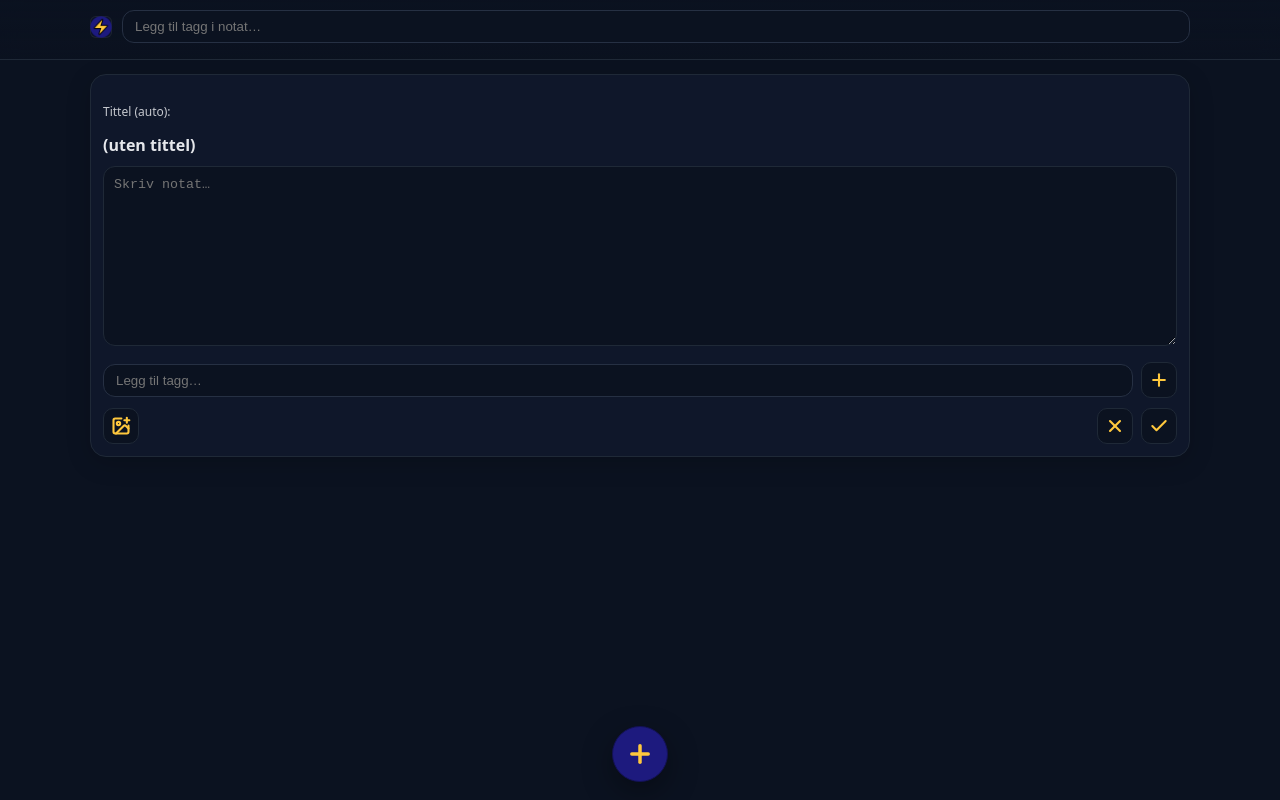
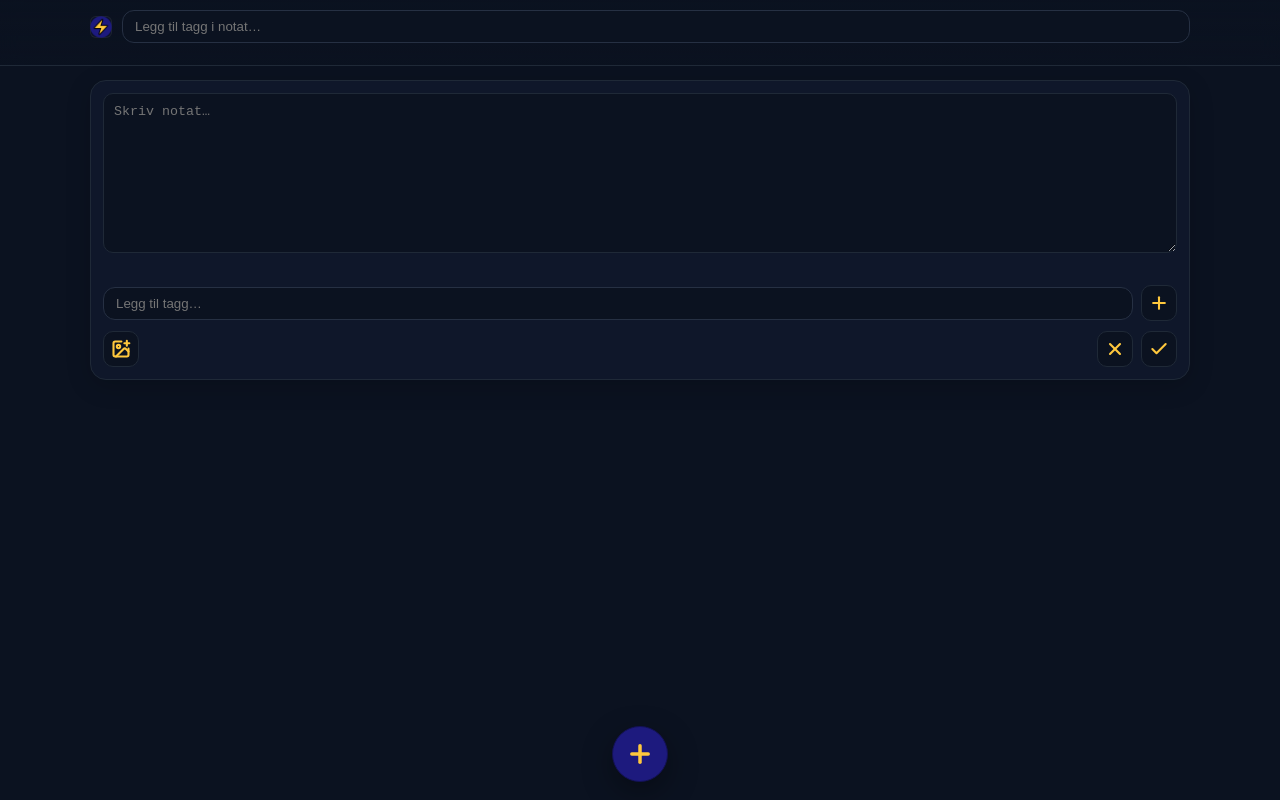
Before and after one commit to heartbar369/storm, a React (Vite) app: page / in a window 1280 px wide. Both pictures are taken after a click on the button "Nytt notat". Built offline with nearby package versions, Linux system fonts and the light colour scheme.

Commit message:
push: oppdateringer

```diff
--- a/src/App.tsx
+++ b/src/App.tsx
@@ -5,9 +5,9 @@ import { computedTitleFromBody } from './lib/text';
 import { colorForTag, ensureContrastBgForWhite } from './lib/tags';
 import { debounce, loadNotes, saveNotes } from './lib/storage';
 import { directAndRelatedNotes, rankTopBarTags, tagBaseScores } from './lib/rank';
-import { Plus, Check, ImagePlus, X, Pencil, Eraser } from 'lucide-react';
+import { Plus, Check, ImagePlus, X, Eraser } from 'lucide-react';
 
-const LOGO_PATH = '/icons/icon-192.png';
+const LOGO_PATH = '/icons/icon-192.png'; // Bytt om du har egen logo i /public
 
 function uid() { return Math.random().toString(36).slice(2) + Date.now().toString(36); }
 function useDebouncedSave(notes: Note[]) {
@@ -15,36 +15,16 @@ function useDebouncedSave(notes: Note[]) {
   useEffect(() => { save(notes); }, [notes, save]);
 }
 
-/** Stopwords (no/en – enkel liste) */
+/** Enkle stopwords (no/en) */
 const STOP = new Set([
   'og','i','på','til','det','en','et','jeg','du','vi','dere','er','som','av','med','for','ikke','å','eller','men','de','der','den',
   'the','a','an','of','in','on','to','is','are','be','as','at','by','for','and','or','not'
 ]);
 
-/** Tokenizer av brødtekst */
+/** Tokenizer av brødtekst → unike ord */
 function extractTokens(text: string): string[] {
   const m = text.toLowerCase().match(/[\p{L}\p{N}_-]+/gu) || [];
-  return m.filter(w => w.length >= 2 && !STOP.has(w) && !/^\d+$/.test(w));
-}
-
-/** Best-effort henting av og:image som dataURL (ignorér feil/CORS) */
-async function tryFetchOgImage(url: string): Promise<string | undefined> {
-  try {
-    const res = await fetch(url, { mode: 'cors' });
-    if (!res.ok) return undefined;
-    const html = await res.text();
-    const match = html.match(/<meta[^>]+property=["']og:image["'][^>]*content=["']([^"']+)["'][^>]*>/i);
-    const imgUrl = match?.[1]; if (!imgUrl) return undefined;
-    const imgRes = await fetch(imgUrl, { mode: 'cors' });
-    if (!imgRes.ok) return undefined;
-    const blob = await imgRes.blob();
-    const fr = new FileReader();
-    return await new Promise((resolve) => {
-      fr.onload = () => resolve(String(fr.result));
-      fr.onerror = () => resolve(undefined);
-      fr.readAsDataURL(blob);
-    });
-  } catch { return undefined; }
+  return Array.from(new Set(m.filter(w => w.length >= 2 && !STOP.has(w) && !/^\d+$/.test(w))));
 }
 
 function TagPill({ tag, onClick, onRemove, asButton = true }: { tag: string; onClick?: () => void; onRemove?: () => void; asButton?: boolean }) {
@@ -53,7 +33,9 @@ function TagPill({ tag, onClick, onRemove, asButton = true }: { tag: string; onC
   return (
     <El className="tagpill" style={{ background: bg }} onClick={onClick} title={tag} aria-label={tag}>
       <span>{tag}</span>
-      {onRemove && <span className="x" onClick={(e) => { e.stopPropagation(); onRemove(); }} aria-label={`Fjern ${tag}`}>×</span>}
+      {onRemove && (
+        <span className="x" onClick={(e) => { e.stopPropagation(); onRemove(); }} aria-label={`Fjern ${tag}`}>×</span>
+      )}
     </El>
   );
 }
@@ -78,12 +60,17 @@ function TopBar({
     const prefix = allTags.filter(t => t.toLowerCase().startsWith(q));
     const contains = allTags.filter(t => !prefix.includes(t) && t.toLowerCase().includes(q));
     const score = (t: string) => (baseScores[t] || 0) + (t.toLowerCase().startsWith(q) ? 1.5 : (t.toLowerCase().includes(q) ? 0.3 : 0));
-    return [...prefix, ...contains].sort((a, b) => score(b) - score(a)).slice(0, 12);
+    return [...prefix, ...contains].sort((a, b) => score(b) - score(a)).slice(0, 20);
   }, [input, allTags, baseScores]);
 
+  function scrollBottom() {
+    requestAnimationFrame(() => {
+      window.scrollTo({ top: document.documentElement.scrollHeight, behavior: 'smooth' });
+    });
+  }
   function toggleFilterTag(t: string) {
     setSelected(selected.includes(t) ? selected.filter(x => x !== t) : [...selected, t]);
-    window.scrollTo({ top: 0, behavior: 'smooth' });
+    scrollBottom(); // Vis nyeste direkte treff nederst
   }
   function onEnter() {
     const top = (typeahead[0] || input.trim());
@@ -96,13 +83,13 @@ function TopBar({
     <div className="topbar">
       <div className="topbar-inner">
         <div className="row" style={{ gap: 10 }}>
+          {/* Valgte filter-tagger */}
           {selected.map(t => (
             <TagPill key={t} tag={t} onClick={() => toggleFilterTag(t)} onRemove={() => toggleFilterTag(t)} />
           ))}
 
-          {/* App-logo fra /public */}
+          {/* Logo (valgfri) + søk/input */}
           <img className="logo-img" src={LOGO_PATH} alt="Storm" />
-
           <input
             className="input"
             placeholder={draftOpen ? 'Legg til tagg i notat…' : 'Søk/velg tagg…'}
@@ -118,45 +105,40 @@ function TopBar({
           )}
         </div>
 
-        {input ? (
-          <div className="suggestion-bar">
-            {typeahead.map(t => (
-              <TagPill key={t} tag={t} onClick={() => { draftOpen ? onAddTagToDraft(t) : toggleFilterTag(t); setInput(''); }} />
-            ))}
-          </div>
-        ) : (
-          <div className="suggestion-bar">
-            {ranked.slice(0, 24).map(t => (
-              <TagPill key={t} tag={t} onClick={() => draftOpen ? onAddTagToDraft(t) : toggleFilterTag(t)} />
-            ))}
-          </div>
-        )}
+        {/* ÉN linje – scroll horisontalt */}
+        <div className="topbar-tags">
+          {(input ? typeahead : ranked.slice(0, 50)).map(t => (
+            <TagPill key={t} tag={t} onClick={() => { draftOpen ? onAddTagToDraft(t) : toggleFilterTag(t); if (input) setInput(''); }} />
+          ))}
+        </div>
       </div>
     </div>
   );
 }
 
-/* Lesekort */
+/* Lesekort – klikk hvor som helst for å redigere. Bilde til høyre. */
 function ReadCard({ note, onEdit, onClickTag }: { note: Note; onEdit: () => void; onClickTag: (t: string) => void; }) {
   const bodyPreview = note.body.split(/\r\n|\n|\r|\u2028|\u2029/).join('\n');
   return (
-    <div className="card">
-      <div className="tags">
+    <div className="card" onClick={onEdit} role="button" aria-label="Rediger notat">
+      <div className="tags" onClick={(e) => e.stopPropagation()}>
         {note.tags.map(t => (
           <span key={t} onClick={(e) => { e.stopPropagation(); onClickTag(t); }}>
             <TagPill tag={t} asButton={false} />
           </span>
         ))}
       </div>
-      {note.image && <img src={note.image} alt="" />}
-      <h3>{note.title || '(uten tittel)'}</h3>
-      <p>{bodyPreview}</p>
-      <div className="edit-actions">
-        <button className="icon-btn" onClick={onEdit} title="Rediger" aria-label="Rediger">
-          <Pencil color="var(--iconB)" strokeWidth={2.5} />
-        </button>
-        <span className="small">Oppdatert: {new Date(note.updatedAt || note.createdAt).toLocaleString()}</span>
+
+      <div className="card-row">
+        <div className="text">
+          {note.title && <h3>{note.title}</h3>}
+          {bodyPreview && <p>{bodyPreview}</p>}
+        </div>
+        {note.image && <img className="thumb" src={note.image} alt="" />}
       </div>
+
+      {/* edit-knapp fjernet – hele kortet er klikkbart */}
+      <div className="small">Oppdatert: {new Date(note.updatedAt || note.createdAt).toLocaleString()}</div>
     </div>
   );
 }
@@ -168,49 +150,41 @@ function EditCard({ note, onSave, onDelete, onCancel }:
   const [tags, setTags] = useState<string[]>(note.tags);
   const [tagInput, setTagInput] = useState('');
   const [image, setImage] = useState<string | undefined>(note.image);
+
   const textRef = useRef<HTMLTextAreaElement | null>(null);
-  const [selectedWord, setSelectedWord] = useState<string | null>(null);
-  const [cursorWord, setCursorWord] = useState<string | null>(null);
-
+  const caretRef = useRef<number>(0);
   const fileRef = useRef<HTMLInputElement | null>(null);
 
+  // oppdater caret-ref løpende
+  const updateCaretRef = () => {
+    const ta = textRef.current;
+    if (ta && typeof ta.selectionStart === 'number') caretRef.current = ta.selectionStart;
+  };
+
   useEffect(() => { setBody(note.body); setTags(note.tags); setImage(note.image); }, [note.id]);
+
+  // Tittel beregnes, men ikke vist i UI
   const title = useMemo(() => computedTitleFromBody(body), [body]);
 
-  // Kjente tagger
-  const knownTags = useMemo(() => {
-    const s = new Set<string>();
-    try {
-      const raw = localStorage.getItem('storm_notes');
-      if (raw) (JSON.parse(raw) as Note[]).forEach(n => n.tags.forEach(t => s.add(t)));
-    } catch {}
-    tags.forEach(t => s.delete(t));
-    return s;
-  }, [tags]);
-
-  const knownFreq: Record<string, number> = useMemo(() => {
-    const f: Record<string, number> = {};
-    try {
-      const raw = localStorage.getItem('storm_notes');
-      if (raw) (JSON.parse(raw) as Note[]).forEach(n => n.tags.forEach(t => { f[t] = (f[t] || 0) + 1; }));
-    } catch {}
-    return f;
-  }, []);
-
-  const tokens = useMemo(() => extractTokens(body), [body]);
-  const tokenFreq: Record<string, number> = useMemo(() => {
-    const f: Record<string, number> = {};
-    for (const w of tokens) f[w] = (f[w] || 0) + 1;
-    return f;
-  }, [tokens]);
-
-  const coScore = (t: string) => tags.reduce((s, ex) => s + (ex && t ? 1 : 0), 0);
+  // Kun foreslå ord som finnes i teksten (ikke historikk)
+  const textTokens = useMemo(() => extractTokens(body), [body]);
 
   function addTag(t: string) {
     const clean = t.trim(); if (!clean) return;
     if (tags.includes(clean)) return;
-    setTags([...tags, clean]);
+    const winY = window.scrollY;
+    const caret = caretRef.current;
+    setTags(prev => [...prev, clean]);
     setTagInput('');
+    // hold fokus/caret og scrollposisjon
+    setTimeout(() => {
+      const ta = textRef.current;
+      if (ta) {
+        ta.focus();
+        try { ta.setSelectionRange(caret, caret); } catch {}
+      }
+      window.scrollTo({ top: winY });
+    }, 0);
   }
   function removeTag(t: string) { setTags(tags.filter(x => x !== t)); }
 
@@ -227,6 +201,27 @@ function EditCard({ note, onSave, onDelete, onCancel }:
     onSave({ ...note, body, title, tags, image, updatedAt: Date.now() });
   }
 
+  // Autosave når bruker “forlater” appen
+  useEffect(() => {
+    const handler = () => { persist(); };
+    const vis = () => { if (document.hidden) persist(); };
+    window.addEventListener('beforeunload', handler);
+    window.addEventListener('pagehide', handler);
+    window.addEventListener('blur', handler);
+    document.addEventListener('visibilitychange', vis);
+    return () => {
+      window.removeEventListener('beforeunload', handler);
+      window.removeEventListener('pagehide', handler);
+      window.removeEventListener('blur', handler);
+      document.removeEventListener('visibilitychange', vis);
+    };
+    // eslint-disable-next-line react-hooks/exhaustive-deps
+  }, [body, tags, image, title]);
+
+  // Forslag kun fra tekst:
+  // 1) Et ord markert/ved cursor gir presise forslag (prefix/contains).
+  // 2) Inputfelt for tagg filtrerer tekst-ord.
+  const [cursorWord, setCursorWord] = useState<string | null>(null);
   function getWordAt(text: string, pos: number) {
     const left = text.slice(0, pos), right = text.slice(pos);
     const leftMatch = left.match(/[\p{L}\p{N}_-]+$/u);
@@ -236,107 +231,75 @@ function EditCard({ note, onSave, onDelete, onCancel }:
   }
   function handleSelectOrInput() {
     const ta = textRef.current; if (!ta) return;
-    const start = ta.selectionStart ?? 0, end = ta.selectionEnd ?? 0;
-    if (end > start) {
-      const sel = ta.value.slice(start, end).trim().replace(/^[#]+/, '').slice(0, 40);
-      setSelectedWord(sel || null);
-    } else {
-      setSelectedWord(null);
-      const w = getWordAt(ta.value, start);
-      setCursorWord(w || null);
-    }
+    updateCaretRef();
+    const start = ta.selectionStart ?? 0;
+    const w = getWordAt(ta.value, start);
+    setCursorWord(w || null);
   }
-
-  const smartSuggestions = useMemo(() => {
-    const fromText = Object.keys(tokenFreq);
-    const set = new Set<string>(fromText);
-    knownTags.forEach(t => set.add(t));
-    const score = (t: string) =>
-      (tokenFreq[t] || 0) * 1.0 + (knownFreq[t] ? 3 : 0) + coScore(t) * 2 + Math.min(0.4, Math.max(0, (t.length - 2)) * 0.02);
-    return Array.from(set).filter(t => !tags.includes(t)).sort((a,b)=> score(b)-score(a)).slice(0, 10);
-  }, [tokenFreq, knownTags, knownFreq, tags]);
 
   const contextualSuggestions = useMemo(() => {
     const w = (cursorWord || '').toLowerCase();
     if (!w || w.length < 2) return [] as string[];
-    const pool = Array.from(knownTags).filter(t => t.toLowerCase().includes(w));
-    const score = (t: string) => (knownFreq[t] || 0) + (t.toLowerCase().startsWith(w) ? 2 : (t.toLowerCase().includes(w) ? 0.5 : 0)) + coScore(t);
-    return pool.sort((a,b)=> score(b)-score(a)).slice(0, 8);
-  }, [cursorWord, knownTags, knownFreq, tags]);
+    const pool = textTokens.filter(t => !tags.includes(t) && (t.toLowerCase().startsWith(w) || t.toLowerCase().includes(w)));
+    // prefiks først, deretter contains
+    const score = (t: string) => (t.toLowerCase().startsWith(w) ? 2 : 0.5);
+    return pool.sort((a,b)=> score(b)-score(a)).slice(0, 10);
+  }, [cursorWord, textTokens, tags]);
 
   const inputSuggestions = useMemo(() => {
     const q = tagInput.trim().toLowerCase();
     if (!q) return [] as string[];
-    const pool = Array.from(knownTags).filter(t => t.toLowerCase().includes(q));
-    const score = (t: string) => (knownFreq[t] || 0) + 3 * coScore(t) + (t.toLowerCase().startsWith(q) ? 2 : (t.toLowerCase().includes(q) ? 0.5 : 0));
+    const pool = textTokens.filter(t => !tags.includes(t) && (t.toLowerCase().startsWith(q) || t.toLowerCase().includes(q)));
+    const score = (t: string) => (t.toLowerCase().startsWith(q) ? 2 : 0.5);
     return pool.sort((a,b)=> score(b)-score(a)).slice(0, 10);
-  }, [tagInput, knownTags, knownFreq, tags]);
+  }, [tagInput, textTokens, tags]);
 
   return (
-    <div className="editcard">
-      {/* Tagger over notatet */}
-      <div className="tags">
-        {tags.map(t => (<TagPill key={t} tag={t} onRemove={() => removeTag(t)} />))}
-      </div>
-
-      {image && <img src={image} alt="" />}
-
-      <div className="small">Tittel (auto):</div>
-      <div style={{ fontWeight: 700, marginTop: 4 }}>{title || '(uten tittel)'}</div>
+    <div className="editcard" onClick={(e) => e.stopPropagation()} role="group" aria-label="Rediger notat">
+      {image && <img src={image} alt="" style={{ width: '100%', height: 'auto', borderRadius: 12, border: '1px solid var(--muted)' }} />}
 
       <textarea
         ref={textRef}
         value={body}
         onChange={(e) => { setBody(e.target.value); handleSelectOrInput(); }}
-        onSelect={handleSelectOrInput}
+        onClick={handleSelectOrInput}
         onKeyUp={handleSelectOrInput}
         placeholder="Skriv notat…"
-        style={{ width: '100%', minHeight: 180, padding: 10, borderRadius: 12 }}
       />
 
-      {/* Hurtig-chip ved markert ord */}
-      {selectedWord && selectedWord.length > 0 && (
+      {/* Forslag fra ord ved markør */}
+      {contextualSuggestions.length > 0 && (
         <div className="suggestion-bar">
-          <button className="suggestion-pill" onClick={() => { addTag(selectedWord); setSelectedWord(null); }}>
-            {selectedWord}
-          </button>
-        </div>
-      )}
-
-      {/* Live forslag fra tekst + kjente tagger */}
-      {smartSuggestions.length > 0 && (
-        <div className="suggestion-bar">
-          {smartSuggestions.map(t => (
-            Array.from(knownTags).includes(t)
-              ? <TagPill key={t} tag={t} onClick={() => addTag(t)} />
-              : <button key={t} className="suggestion-pill" onClick={() => addTag(t)}>{t}</button>
+          {contextualSuggestions.map(t => (
+            <button key={t} className="suggestion-pill" onClick={() => addTag(t)}>{t}</button>
           ))}
         </div>
       )}
 
-      {/* Kontekstuelle forslag */}
-      {contextualSuggestions.length > 0 && (
-        <div className="suggestion-bar">
-          {contextualSuggestions.map(t => (<TagPill key={t} tag={t} onClick={() => addTag(t)} />))}
-        </div>
-      )}
+      {/* Tagger i notatet */}
+      <div className="tags">
+        {tags.map(t => (<TagPill key={t} tag={t} onRemove={() => removeTag(t)} />))}
+      </div>
 
-      {/* Manuell tagg-input */}
+      {/* Manuell tagg-input (filtrerer kun ord som finnes i teksten) */}
       <div className="row" style={{ marginTop: 6 }}>
         <input className="input" placeholder="Legg til tagg…" value={tagInput}
           onChange={(e) => setTagInput(e.target.value)}
-          onKeyDown={(e) => { if (e.key === 'Enter') { addTag(tagInput); } }} />
+          onKeyDown={(e) => { if (e.key === 'Enter') addTag(tagInput); }}
+          onBlur={updateCaretRef}
+          onFocus={updateCaretRef}
+        />
         <button className="icon-btn" onClick={() => addTag(tagInput)} title="Legg til tagg" aria-label="Legg til tagg">
           <Plus color="var(--iconB)" strokeWidth={2.5} />
         </button>
       </div>
       {inputSuggestions.length > 0 && (
         <div className="suggestion-bar">
-          {inputSuggestions.map(t => (<TagPill key={t} tag={t} onClick={() => addTag(t)} />))}
+          {inputSuggestions.map(t => (<button key={t} className="suggestion-pill" onClick={() => addTag(t)}>{t}</button>))}
         </div>
       )}
 
-      {/* Skjult filinput + ImagePlus-knapp */}
+      {/* Skjult filinput + ImagePlus-knapp + Lukk + Lagre */}
       <input ref={fileRef} type="file" accept="image/*" onChange={onPickFile} style={{ display: 'none' }} />
       <div className="edit-actions">
         <div style={{ display: 'flex', gap: 8 }}>
@@ -360,41 +323,46 @@ export default function App() {
 
   const { direct, related } = useMemo(() => directAndRelatedNotes(notes, selected), [notes, selected]);
 
-  // Feed: eldst øverst → nyest nederst
-  const baseOrder = useMemo(
+  // Basisrekkefølge: eldst → nyest (nyeste nederst)
+  const baseAsc = useMemo(
     () => notes.slice().sort((a,b)=> (a.updatedAt||a.createdAt)-(b.updatedAt||b.createdAt)),
     [notes]
   );
 
+  // Ved filter: vis RELATERTE først (oppover), DIREKTE nederst (nyeste nederst)
   const visible = useMemo(() => {
-    if (selected.length === 0) return baseOrder;
-    const rel = related.map(x => x.note);
-    const ordered = [...direct, ...rel];
-    return ordered.sort((a,b)=> (a.updatedAt||a.createdAt)-(b.updatedAt||b.createdAt));
-  }, [baseOrder, direct, related, selected]);
+    if (selected.length === 0) return baseAsc;
+    const relatedAsc = related.map(x => x.note)
+      .sort((a,b)=> (a.updatedAt||a.createdAt)-(b.updatedAt||b.createdAt));
+    const directAsc = direct.slice()
+      .sort((a,b)=> (a.updatedAt||a.createdAt)-(b.updatedAt||b.createdAt));
+    return [...relatedAsc, ...directAsc];
+  }, [baseAsc, direct, related, selected]);
 
   function addNote(initial?: Partial<Note>) {
     const now = Date.now();
     const n: Note = {
-      id: uid(),
-      title: '',
-      body: initial?.body ?? '',
+      id: uid(), title: '', body: initial?.body ?? '',
       tags: (initial?.tags as string[])?.slice?.() ?? selected.slice(),
-      image: initial?.image,
-      createdAt: now,
-      updatedAt: now
+      image: initial?.image, createdAt: now, updatedAt: now
     };
-    setNotes(prev => [...prev, n]);  // nederst i feed
+    setNotes(prev => [...prev, n]);  // nederst
     setEditingId(n.id);
   }
-  function saveNote(n: Note) {
-    setNotes(prev => prev.map(x => x.id === n.id ? n : x));
-    setEditingId(null);
+  function saveNote(n: Note) { setNotes(prev => prev.map(x => x.id === n.id ? n : x)); setEditingId(null); }
+  function deleteNote(id: string) { setNotes(prev => prev.filter(n => n.id !== id)); setEditingId(null); }
+
+  function scrollBottom() {
+    requestAnimationFrame(() => {
+      window.scrollTo({ top: document.documentElement.scrollHeight, behavior: 'smooth' });
+    });
   }
-  function deleteNote(id: string) {
-    setNotes(prev => prev.filter(n => n.id !== id));
-    setEditingId(null);
+
+  function onClickTagFilter(t: string) {
+    setSelected(prev => prev.includes(t) ? prev : [...prev, t]);
+    scrollBottom();
   }
+
   function addTagToDraft(t: string) {
     if (!editingId) return;
     const tag = t.trim(); if (!tag) return;
@@ -402,31 +370,9 @@ export default function App() {
       ? { ...n, tags: [...n.tags, tag], updatedAt: Date.now() } : n));
   }
 
-  // IMPORT via Web Share Target (Android) eller /?url=...
-  useEffect(() => {
-    const { pathname, search } = window.location;
-    const isShare = pathname === '/share' || pathname === '/share-target' || pathname === '/' || pathname === '';
-    if (!isShare) return;
-
-    const p = new URLSearchParams(search);
-    const url = p.get('url') || '';
-    const title = p.get('title') || '';
-    const text = p.get('text') || '';
-
-    if (!url && !title && !text) return;
-
-    (async () => {
-      let image: string | undefined = undefined;
-      if (url) image = await tryFetchOgImage(url);
-      const body = [title, text, url].filter(Boolean).join('\n\n').trim();
-      addNote({ body, image });
-      history.replaceState(null, '', '/');
-    })();
-  // eslint-disable-next-line react-hooks/exhaustive-deps
-  }, []);
-
   return (
     <div className="app">
+      <div className="top-placeholder"></div>
       <TopBar
         notes={notes}
         selected={selected}
@@ -436,11 +382,6 @@ export default function App() {
       />
 
       <div className="container">
-        {selected.length > 0 && (
-          <div className="small" style={{ margin: '6px 0 12px' }}>
-            Direkte treff først. Deretter relaterte notater. (Nyeste nederst)
-          </div>
-        )}
         <div className="feed">
           {visible.map(n => (
             <div key={n.id}>
@@ -455,7 +396,7 @@ export default function App() {
                 <ReadCard
                   note={n}
                   onEdit={() => setEditingId(n.id)}
-                  onClickTag={(t) => setSelected(prev => prev.includes(t) ? prev : [...prev, t])}
+                  onClickTag={(t) => onClickTagFilter(t)}
                 />
               )}
             </div>
--- a/src/index.css
+++ b/src/index.css
@@ -41,19 +41,33 @@ input, textarea { color: var(--text); background: #0b1220; border: 1px solid var
   border: 1px solid #263043;
 }
 
-/* App-logo ved søkefeltet */
+/* App-logo ved søkefeltet (om du bruker den) */
 .logo-img {
   width: 22px; height: 22px; border-radius: 6px; object-fit: cover;
   box-shadow: 0 0 0 1px rgba(255,255,255,.08) inset;
 }
 
-/* IKON-BTN (bruker lucide-react) */
+/* IKON-BTN (lucide-react) */
 .icon-btn {
   width: 36px; height: 36px; border-radius: 10px; border: 1px solid var(--muted);
   background: #0b1220; display: grid; place-items: center;
 }
 .icon-btn:hover { border-color: #314158; }
 .icon-btn svg { width: 20px; height: 20px; }
+
+/* TOPBAR – en linje, horisontal scroll */
+.topbar-tags {
+  display: block;
+  overflow-x: auto;
+  white-space: nowrap;
+  padding-bottom: 6px;
+  margin-top: 6px;
+}
+.topbar-tags .tagpill,
+.topbar-tags .suggestion-pill {
+  display: inline-flex;
+  margin-right: 6px;
+}
 
 /* TAG PILLS */
 .tagpill {
@@ -64,21 +78,20 @@ input, textarea { color: var(--text); background: #0b1220; border: 1px solid var
 .tagpill .x { opacity: .85; font-weight: 700; }
 .tagpill .x:hover { opacity: 1; }
 
-/* Forslag under skriving */
+/* Forslag under skriving (i notat) */
 .suggestion-bar { display: flex; gap: 6px; flex-wrap: wrap; margin-top: 6px; }
 .suggestion-pill {
   border: 1px solid var(--muted); border-radius: 999px; padding: 6px 10px; background: #0f172a;
   color: #e5e7eb; font-weight: 600;
 }
-.suggestion-pill--new { background: #0f172a; color: #e5e7eb; border: 1px solid #334155; }
 
 /* PAGE CONTAINER */
 .container { width: min(var(--page-max), 100% - var(--page-pad)*2); margin: 0 auto; padding: 14px 0; }
 
-/* FEED: tvangs-én kolonne */
+/* FEED: én kolonne */
 .feed {
-  display: flex !important;
-  flex-direction: column !important;
+  display: flex;
+  flex-direction: column;
   gap: 14px;
   margin-bottom: 90px;
 }
@@ -86,6 +99,7 @@ input, textarea { color: var(--text); background: #0b1220; border: 1px solid var
   background: var(--panel); border: 1px solid var(--muted); border-radius: 16px; padding: 12px;
   display: flex; flex-direction: column; gap: 10px; box-shadow: 0 6px 24px rgba(0,0,0,.18);
   width: 100%;
+  cursor: pointer; /* klikk for å redigere */
 }
 .card:hover { border-color: #334155; }
 .card h3 { margin: 0; font-size: 18px; }
@@ -94,13 +108,27 @@ input, textarea { color: var(--text); background: #0b1220; border: 1px solid var
 /* TAGS – over notatet */
 .card .tags, .editcard .tags { display: flex; gap: 6px; flex-wrap: wrap; margin: 2px 0 4px; }
 
-/* Bilder: passer skjermen */
-.card img, .editcard img {
-  width: 100%; height: auto; border-radius: 12px; border: 1px solid var(--muted);
-  max-height: 60vh; object-fit: contain; background: #0b1220;
+/* Lesekort: tekst til venstre, bilde til høyre */
+.card-row { display: flex; gap: 12px; align-items: flex-start; }
+.card-row .text { flex: 1; min-width: 0; }
+.card-row .thumb {
+  width: 128px;
+  height: 84px;        /* ca. 3 linjer */
+  object-fit: cover;
+  border-radius: 10px;
+  border: 1px solid var(--muted);
+  background: #0b1220;
 }
 
-/* FAB – midtstilt nederst, farget */
+/* Edit-kort: tekstområde */
+.editcard textarea {
+  width: 100%;
+  min-height: 160px;
+  padding: 10px;
+  border-radius: 10px;
+}
+
+/* FAB – midtstilt nederst */
 .fab {
   position: fixed; left: 50%; transform: translateX(-50%); bottom: 18px; z-index: 20;
   width: 56px; height: 56px; border-radius: 999px; display: grid; place-items: center;
@@ -113,5 +141,8 @@ input, textarea { color: var(--text); background: #0b1220; border: 1px solid var
 .small { font-size: 12px; opacity: .85; }
 .hr { height: 1px; background: var(--muted); margin: 10px 0; border: 0; }
 
-/* Inline editor */
+/* Inline editor – knapperad */
 .edit-actions { display: flex; gap: 8px; justify-content: space-between; align-items: center; }
+
+/* Deaktiver markørhånd for klikkområder som ikke skal trigge redigering */
+.card .tags * { cursor: pointer; }
```
